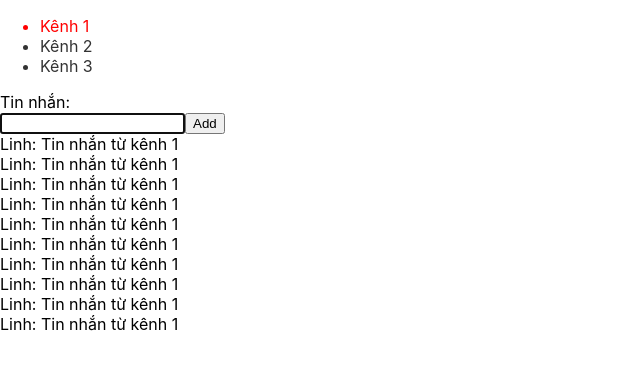
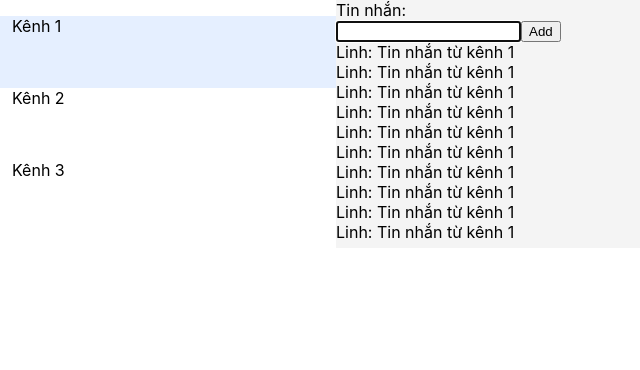
Before and after one commit to stilllove1511/chatUI, a React (Create React App) app: page / in a window 1280 px wide. Shown: the top 370 px of the page, without its empty margins (0-640 px from the left). Built offline with nearby package versions, Linux system fonts and the light colour scheme.

Commit message:
css giao dien

```diff
--- a/package.json
+++ b/package.json
@@ -6,6 +6,7 @@
     "@testing-library/jest-dom": "^5.16.2",
     "@testing-library/react": "^12.1.3",
     "@testing-library/user-event": "^13.5.0",
+    "clsx": "^1.1.1",
     "react": "^17.0.2",
     "react-dom": "^17.0.2",
     "react-scripts": "5.0.0",
--- a/src/App.css
+++ b/src/App.css
@@ -1,3 +1,5 @@
+
+
 .App {
   text-align: center;
 }
@@ -36,3 +38,6 @@
     transform: rotate(360deg);
   }
 }
+ .d-block{
+   display: block;
+ }
--- a/src/component/Content.js
+++ b/src/component/Content.js
@@ -1,6 +1,9 @@
 
 import {useState, useEffect, useRef} from 'react'
+import clsx from 'clsx';
+
 import Messgaes from './Messages'
+import ContentStyle from '../componentCSS/Content.module.css'
 
 const channels = [
   {
@@ -61,24 +64,30 @@ function Content(){
     },[channelId])
 
   return (
-      <>
-        <ul>
+      <div className={ContentStyle.content} >
+
+        {/* channel */}
+        <div className={ContentStyle.channels}>
+          <ul className={ContentStyle.p0}>
             {channels.map((channel) => (
               <li
+                className = {clsx(ContentStyle.card, {
+                  [ContentStyle.active] : channel.id===channelId
+                })}
                 key={channel.id}
-              style={{
-                color:channel.id===channelId?
-                  'red':
-                  '#333'
-                }}
                 onClick={() => {setId(channel.id)}}
               >
                 Kênh {channel.id}
               </li>
             ))}
           </ul>
+        </div>
+
+        {/* detail */}
+        <div className={ContentStyle.detail}>
           <span> Tin nhắn: </span>
           <br/>
+          {/* input */}
           <input
             ref={inputRef}
             value={inputMessage.content}
@@ -86,7 +95,7 @@ function Content(){
           />
           <button ref={buttonRef} onClick={handleSubmit}>Add</button>
           <br/>
-
+        {/* messages */}
           {messages.map((message, index)=>(
               <>
                   <Messgaes key={index}>
@@ -98,8 +107,9 @@ function Content(){
                   <br/>
               </>
           ))}
+        </div>
 
-      </>
+      </div>
   );
 }
 
--- /dev/null
+++ b/src/componentCSS/Content.module.css
@@ -0,0 +1,46 @@
+.p0{
+  padding: 0;
+}
+
+.content{
+    box-sizing: border-box;
+    -webkit-box-flex: 0;
+    -webkit-box-direction: normal;
+    display: -webkit-flex;
+    display: -ms-flexbox;
+    display: -webkit-box;
+    display: flex;
+    flex: 0 1 auto;
+    -webkit-flex: 0 1 auto;
+    -ms-flex: 0 1 auto;
+    -webkit-box-flex: 0;
+    flex-direction: row;
+    flex-direction: row;
+    box-orient: horizontal;
+    box-orient: horizontal;
+    -webkit-flex-wrap: wrap;
+    -moz-flex-wrap: wrap;
+    flex-wrap: nowrap;
+    -ms-flex-wrap: wrap;
+}
+
+.channels{
+
+}
+.detail{
+  background-color: #f4f4f4;
+  width: 100%;
+}
+.card{
+  display: block;
+  height: 72px;
+  width: 312px;
+  padding: 0px 12px;
+
+}
+.cardHover{
+  background-color: #f4f4f4 ;
+}
+.active{
+  background-color: #e5efff ;
+}
```
Also changed, not shown: 1 other file (tests, documents, lock files or other folders). Lines whose indentation alone changed are shown as unchanged.
